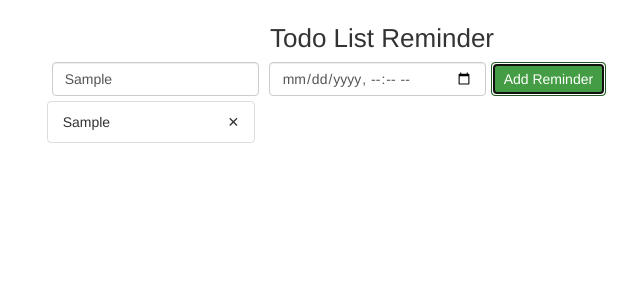
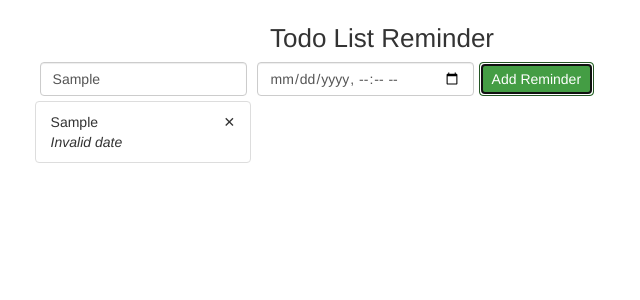
Before and after one commit to rchutzz/todo-list-reminder, a React (Create React App) app: page / in a window 1280 px wide. Both pictures are taken after typing "Sample" into the empty fields and a click on the button "Add Reminder". Shown: the top 300 px of the page, without its empty margins (258-898 px from the left). Built offline with nearby package versions, Linux system fonts and the light colour scheme.

Commit message:
added parsed dueDate our renderReminders function in a friendly day countdown format

```diff
--- a/src/components/App.jsx
+++ b/src/components/App.jsx
@@ -1,6 +1,7 @@
 import React, { Component } from 'react';
 import { connect } from 'react-redux';
 import { addReminder, deleteReminder } from '../actions'
+import moment from 'moment';
 
 class App extends Component {
   constructor(props) {
@@ -28,7 +29,10 @@
           reminders.map(reminder => {
             return (
               <li className="list-group-item reminder-items"  key={reminder.id}>
-                <div className="list-item">{reminder.text}</div>
+                <div className="list-item">
+                  <div>{reminder.text}</div>
+                  <div><em>{moment(new Date(reminder.dueDate)).fromNow()}</em></div>
+                </div>
                 <div
                   className="list-item delete-button"
                   onClick={() => this.deleteReminder(reminder.id)}
```
